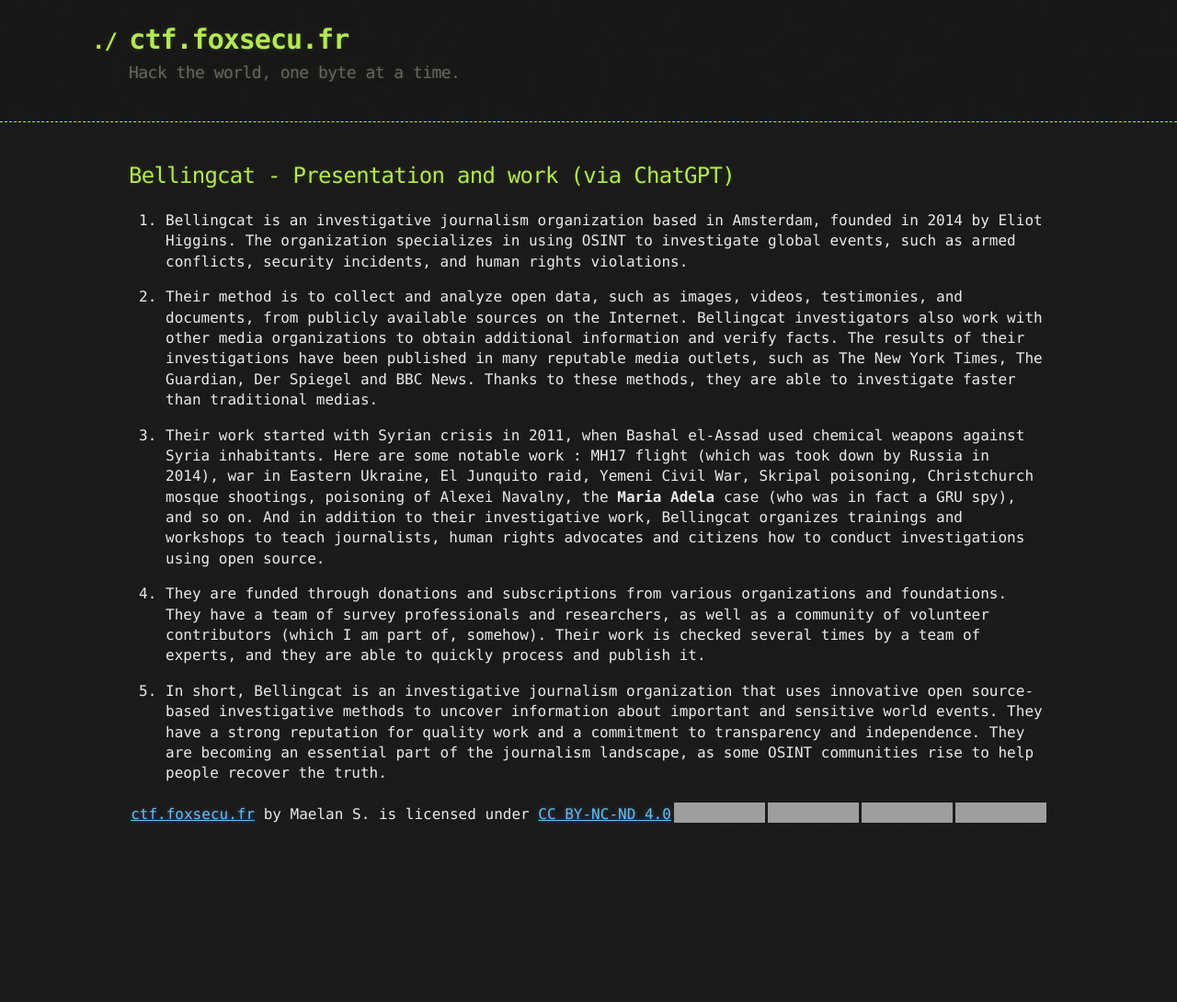
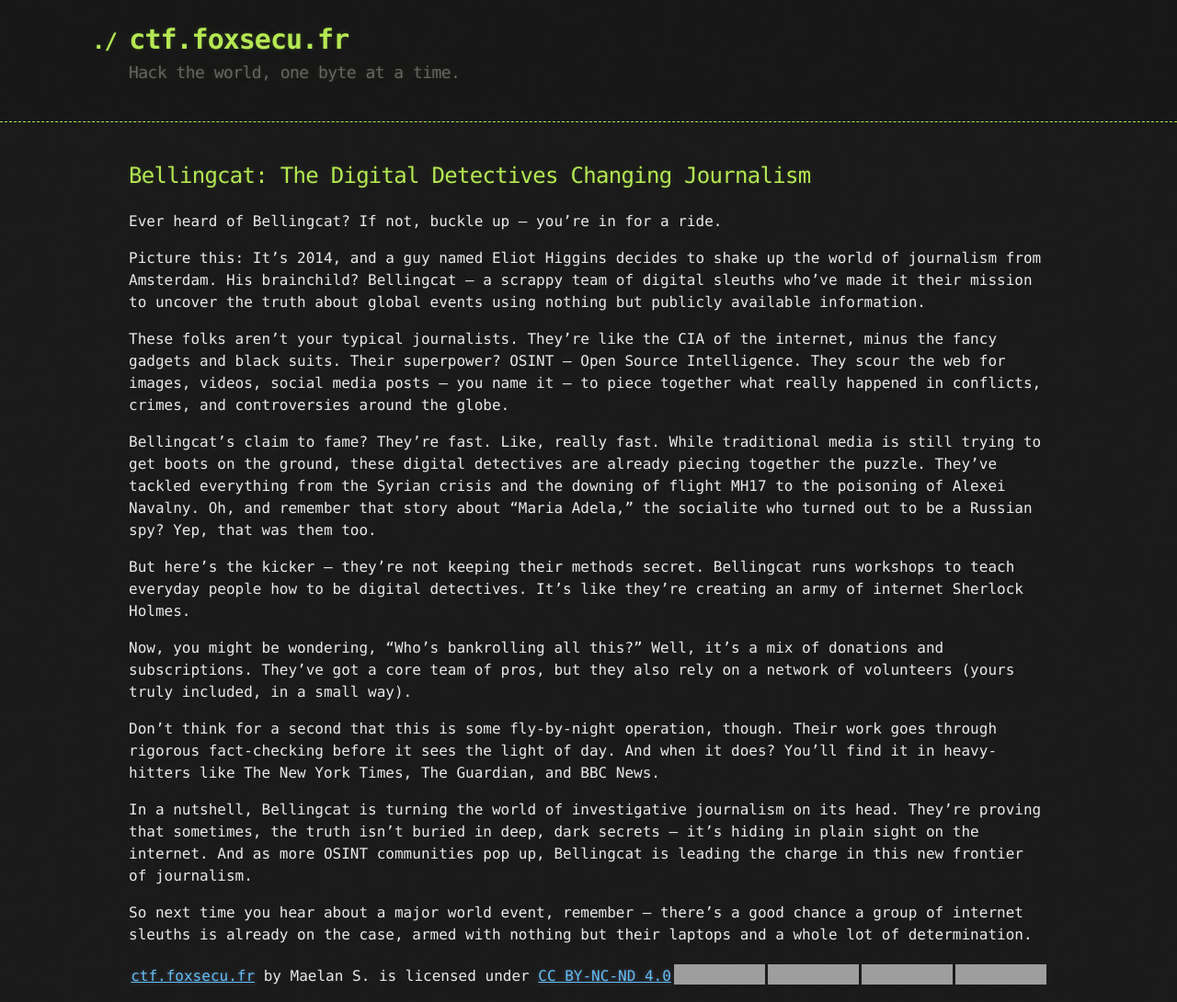
Before and after one commit to maelansecu/maelansecu.github.io, a Jekyll site: the page built from articles/bcat.md, in a window 1280 px wide. Shown: the whole page at 92% size. Built offline with Jekyll 4.4.1, drawn with Linux system fonts in a browser that asks for light colours; our own code applies the rules of GitHub Pages for plain Markdown files; before the commit the page ends 914 px from its top, so only the background shows below that; grey boxes are pictures that could not be loaded.

Commit message:
Update bcat.md

```diff
--- a/articles/bcat.md
+++ b/articles/bcat.md
@@ -2,14 +2,22 @@
 layout: default
 ---
 
-## Bellingcat - Presentation and work (via ChatGPT)
+## Bellingcat: The Digital Detectives Changing Journalism
 
-1. Bellingcat is an investigative journalism organization based in Amsterdam, founded in 2014 by Eliot Higgins. The organization specializes in using OSINT to investigate global events, such as armed conflicts, security incidents, and human rights violations.
+Ever heard of Bellingcat? If not, buckle up – you're in for a ride.
 
-2. Their method is to collect and analyze open data, such as images, videos, testimonies, and documents, from publicly available sources on the Internet. Bellingcat investigators also work with other media organizations to obtain additional information and verify facts. The results of their investigations have been published in many reputable media outlets, such as The New York Times, The Guardian, Der Spiegel and BBC News. Thanks to these methods, they are able to investigate faster than traditional medias.
+Picture this: It's 2014, and a guy named Eliot Higgins decides to shake up the world of journalism from Amsterdam. His brainchild? Bellingcat – a scrappy team of digital sleuths who've made it their mission to uncover the truth about global events using nothing but publicly available information.
 
-4. Their work started with Syrian crisis in 2011, when Bashal el-Assad used chemical weapons against Syria inhabitants. Here are some notable work : MH17 flight (which was took down by Russia in 2014), war in Eastern Ukraine, El Junquito raid, Yemeni Civil War, Skripal poisoning, Christchurch mosque shootings, poisoning of Alexei Navalny, the **Maria Adela** case (who was in fact a GRU spy), and so on. And in addition to their investigative work, Bellingcat organizes trainings and workshops to teach journalists, human rights advocates and citizens how to conduct investigations using open source.
+These folks aren't your typical journalists. They're like the CIA of the internet, minus the fancy gadgets and black suits. Their superpower? OSINT – Open Source Intelligence. They scour the web for images, videos, social media posts – you name it – to piece together what really happened in conflicts, crimes, and controversies around the globe.
 
-5. They are funded through donations and subscriptions from various organizations and foundations. They have a team of survey professionals and researchers, as well as a community of volunteer contributors (which I am part of, somehow). Their work is checked several times by a team of experts, and they are able to quickly process and publish it.
+Bellingcat's claim to fame? They're fast. Like, really fast. While traditional media is still trying to get boots on the ground, these digital detectives are already piecing together the puzzle. They've tackled everything from the Syrian crisis and the downing of flight MH17 to the poisoning of Alexei Navalny. Oh, and remember that story about "Maria Adela," the socialite who turned out to be a Russian spy? Yep, that was them too.
 
-6. In short, Bellingcat is an investigative journalism organization that uses innovative open source-based investigative methods to uncover information about important and sensitive world events. They have a strong reputation for quality work and a commitment to transparency and independence. They are becoming an essential part of the journalism landscape, as some OSINT communities rise to help people recover the truth.
+But here's the kicker – they're not keeping their methods secret. Bellingcat runs workshops to teach everyday people how to be digital detectives. It's like they're creating an army of internet Sherlock Holmes.
+
+Now, you might be wondering, "Who's bankrolling all this?" Well, it's a mix of donations and subscriptions. They've got a core team of pros, but they also rely on a network of volunteers (yours truly included, in a small way).
+
+Don't think for a second that this is some fly-by-night operation, though. Their work goes through rigorous fact-checking before it sees the light of day. And when it does? You'll find it in heavy-hitters like The New York Times, The Guardian, and BBC News.
+
+In a nutshell, Bellingcat is turning the world of investigative journalism on its head. They're proving that sometimes, the truth isn't buried in deep, dark secrets – it's hiding in plain sight on the internet. And as more OSINT communities pop up, Bellingcat is leading the charge in this new frontier of journalism.
+
+So next time you hear about a major world event, remember – there's a good chance a group of internet sleuths is already on the case, armed with nothing but their laptops and a whole lot of determination.
```
